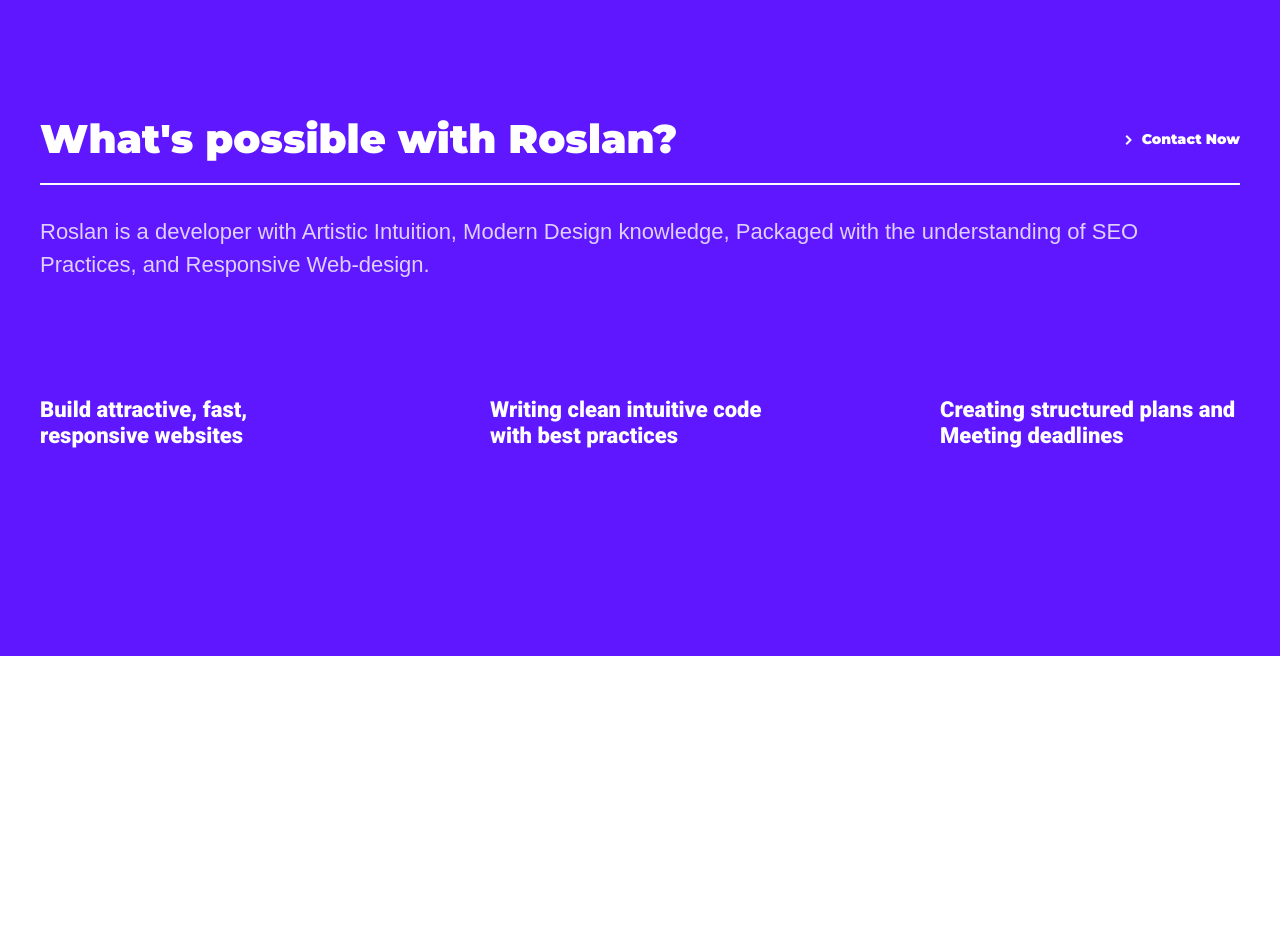
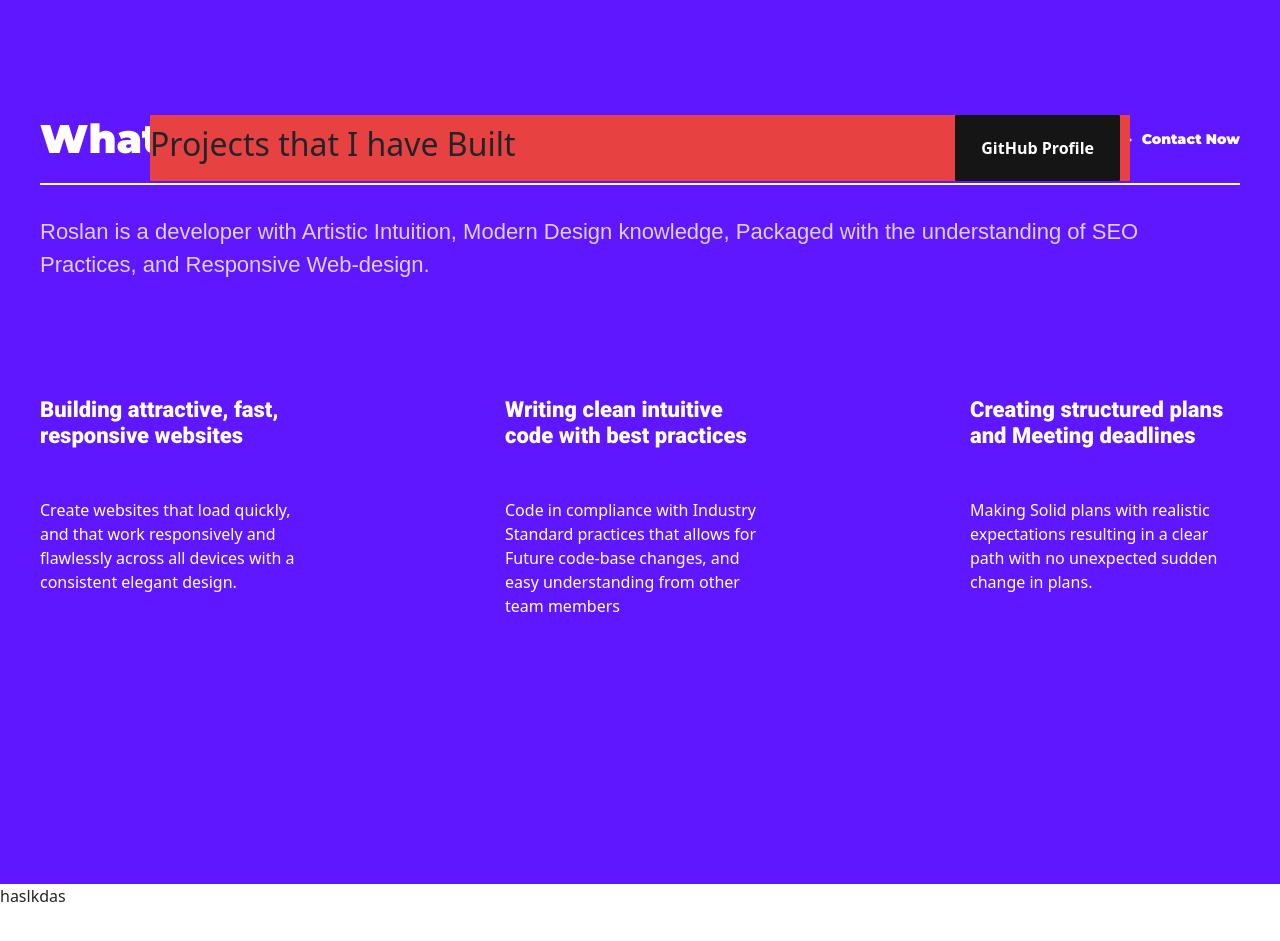
Before and after one commit to RoslanLibzo/roslan-portfolio, a website: page app.html in a window 1280 px wide. Shown: the part 1580-2521 px from the top of the page. Before the commit the page ends 2236 px from the top, so only its background shows below. Drawn offline with nearby package versions, Linux system fonts and the light colour scheme.

Commit message:
Finished 3rd section, Beginning with project section
Have finally finished with the 3rd Section. Having problems with getting the Overlay Built projects to work.

```diff
--- a/app.css
+++ b/app.css
@@ -260,7 +260,8 @@ body {
 .thirdSection {
     background-color: rgb(94, 23, 254);
     display: flex;
-    padding: 190px 0px;
+    justify-content: center;
+    padding: 190px 0px 250px 0px;
 }
 .thirdContent {
     display: flex;
@@ -268,8 +269,6 @@ body {
     transform: translate(0, 0);
     width: 100%;
     max-width: 1260px;
-    margin-left: auto;
-    margin-right: auto;
     padding: 0px 30px;
 }
 
@@ -331,16 +330,40 @@ body {
 }
 .feature {
     width: 100%;
-    max-width: 300px;
+    max-width: 270px;
 }
 .feature h3 {
     font-family: 'Roboto', sans-serif;
     font-size: 22px;
     color: rgb(255, 255, 255);
     font-weight: 900;
+    padding-bottom: 40px;
 }
 
+.feature p {
+    color: white;
+    font-weight: 300;
+}
 
+.fourthSection {
+    background-color: rgb(255, 255, 255);
+    height: 750px;
+    width: 100%;
+}
+
+.built-projects-box {
+    position: absolute;
+    top: 0;
+    right: 50%;
+    margin: 0px;
+    width: 980px;
+    z-index: 3;
+    display: flex;
+    justify-content: space-between;
+    align-items: center;
+    background-color: rgb(232, 65, 66);
+    transform: translate(50%,0%);
+}
 
 
 /* FACE GUY STUFF */
--- a/app.html
+++ b/app.html
@@ -145,20 +145,31 @@
         </div>
         <div class="third-features">
           <div class="first-feature feature">
-            <h3>Build attractive, fast, responsive websites</h3>
-            <p></p>
+            <h3>Building attractive, fast, responsive websites</h3>
+            <p>Create websites that load quickly, and that work responsively and flawlessly across all devices with a consistent elegant design.</p>
           </div>
           <div class="second-feature feature">
             <h3>Writing clean intuitive code with best practices</h3>
-            <p></p>
+            <p>Code in compliance with Industry Standard practices that allows for Future code-base changes, and easy understanding from other team members</p>
           </div>
           <div class="third-feature feature">
             <h3>Creating structured plans and Meeting deadlines</h3>
-            <p></p>
+            <p>Making Solid plans with realistic expectations resulting in a clear path with no unexpected sudden change in plans.</p>
           </div>
           </div>
+          <div class="built-projects-box">
+            <div class="built-projects-header">
+              <h2>Projects that I have Built</h2>
+            </div>
+            <div class="built-projects-button"></div>
+            <button class="sec2button1 btn btn-light">GitHub Profile</button>
+          </div>
         </div>
-      </div>
+        </div>
+
+    </section>
+    <section class="fourthSection">
+      <p>haslkdas</p>
     </section>
     <!-- Script for scrolling nav -->
     <script src="scroll.js"></script>
```
